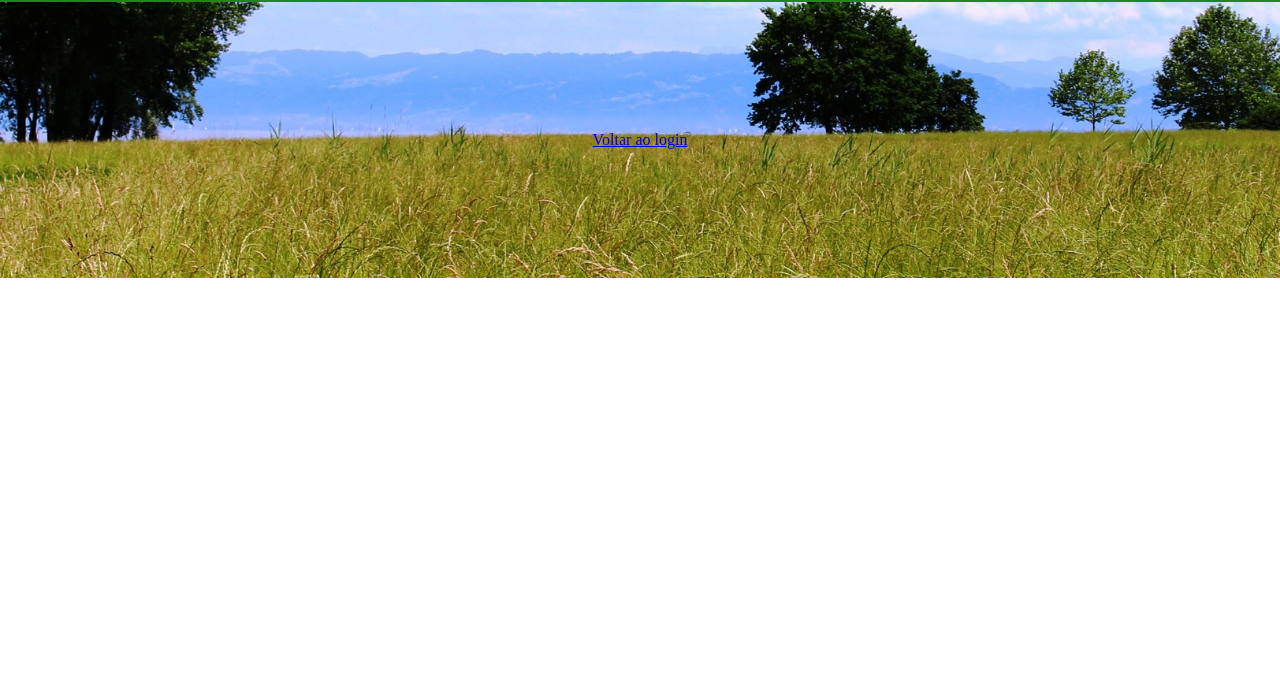
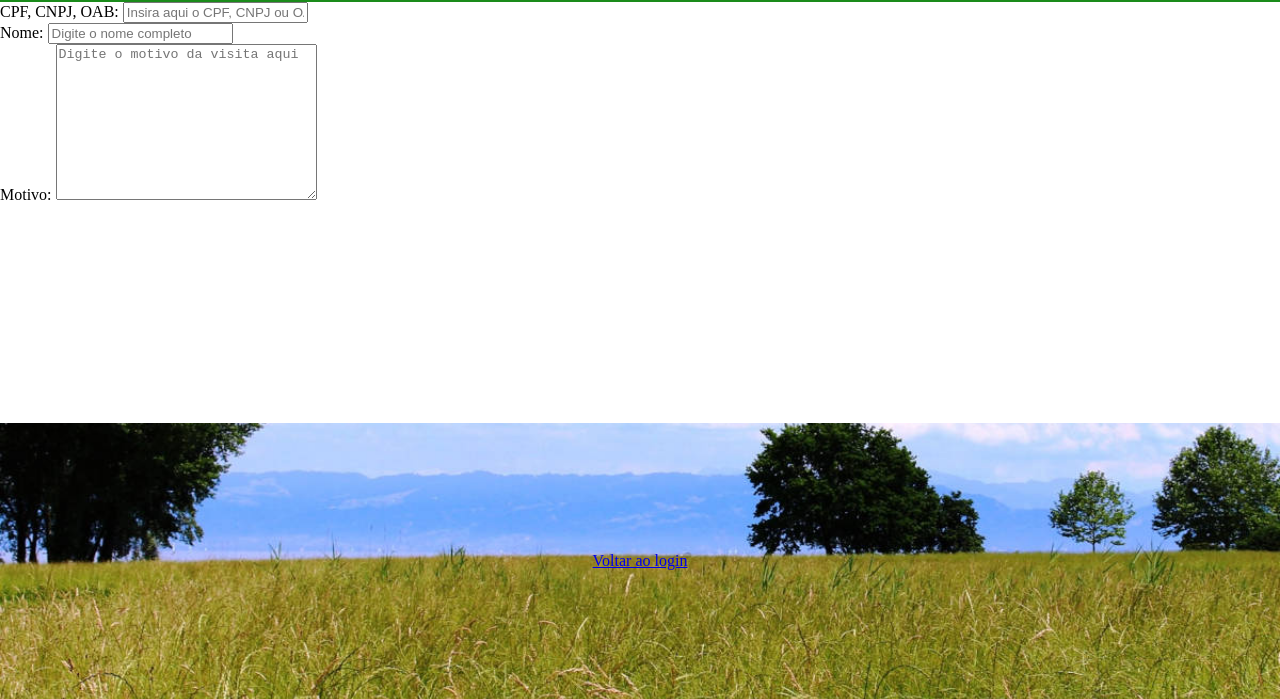
Before and after one commit to DaviMorales/Sistema_Recepcao, a plain HTML site: page src/telas/menu/menu.html in a window 1280 px wide. Shown: the part 101-800 px from the top of the page. Drawn offline with Linux system fonts and the light colour scheme.

Commit message:
Diminuido tamanho das imagens / Adicionado formulário do menu / Pequenas alterações

```diff
--- a/src/telas/menu/menu.css
+++ b/src/telas/menu/menu.css
@@ -1,10 +1,21 @@
+/* html, body e body: parte de colocar o footer colado embaixo da página */
+html, body {
+    height: 100%;
+}
+
+body {
+    display: flex;
+    flex-direction: column;
+}
+
+/* cabeçalho */
 header {
     background-color: rgb(26, 139, 26);
     padding: 10px;
     min-height: 50px;
-
 }
 
+/* Logo do cabeçalho */
 .box img {
     max-width: 80px;
     max-height: 80px;
@@ -13,6 +24,7 @@ header {
     margin-left: 20px;
 }
 
+/* Posição do símbolo de usuário */
 nav {
     position: absolute;
     top: 31px;
@@ -26,8 +38,14 @@ nav {
     height: auto;
 }
 
+/* Parte de colocar o footer colado com a página */
+main {
+    flex: 1 0 auto;
+}
+
 footer {
-    background: no-repeat center / cover url("../../../assets/img/bg.jpg");
+    background: no-repeat center / cover url("../../../assets/img/bg-1200.jpg");
     padding: 130px;
     text-align: center;
+    flex-shrink: 0;
 }
--- a/src/telas/menu/menu.html
+++ b/src/telas/menu/menu.html
@@ -3,6 +3,7 @@
 <head>
     <meta charset="UTF-8">
     <meta name="viewport" content="width=device-width, initial-scale=1.0">
+    <link rel="shortcut icon" href="../../../favicon.ico" type="image/x-icon">
     <title>Menu</title>
 
     <link rel="stylesheet" href="../css/reset.css">
@@ -11,10 +12,9 @@
 </head>
 <body>
 
-
     <header>
         <div class="box">
-            <h1><img src="../../../assets/img/logo-gdf.png" alt="Logo do GDF"></h1>
+            <h1><img src="../../../assets/img/logo-gdf-300.png" alt="Logo do GDF"></h1>
 
             <nav>
                 <a href=""><img id="logo-usuario" src="../../../assets/img/usuario.png" alt="Minha Conta"></a>
@@ -23,7 +23,29 @@
     </header>
 
     <main>
-        <div></div>
+        <div class="box">
+
+            <form action="">
+                <div>
+                    <h1>CPF, CNPJ, OAB:
+                        <input type="text" name="identificacao" placeholder="Insira aqui o CPF, CNPJ ou OAB"
+                        pattern="([0-9]{3}[\-]?[0-9]{3}[\-]?[0-9]{3}[\.]?[0-9]{2}) | ([0-9]{2}[\.]?[0-9]{3}[\.]?[0-9]{3}[\/]?[0-9]{4}[-]?[0-9]{2}) | ([A-Z]{2}[0-9]{6}) | ([0-9])" required>
+                    </h1>
+                </div>
+                <div>
+                    <label for="nome">
+                        Nome:
+                        <input type="text" id="nome" name="nome" placeholder="Digite o nome completo" required>
+                    </label>
+                </div>
+                <div>
+                    <label for="motivo">
+                        Motivo:
+                        <textarea name="motivo" id="motivo" cols="30" rows="10" placeholder="Digite o motivo da visita aqui"></textarea>
+                    </label>
+                </div>
+            </form>
+        </div>
     </main>
 
     <footer>
```
Also changed, not shown: src/telas/login/login.html (+4 -4 lines), assets/img/bg-1200.jpg (added), assets/img/bg.jpg (deleted), assets/img/logo-gdf-300.png (added), assets/img/logo-gdf.png (deleted), favicon.ico (added).
